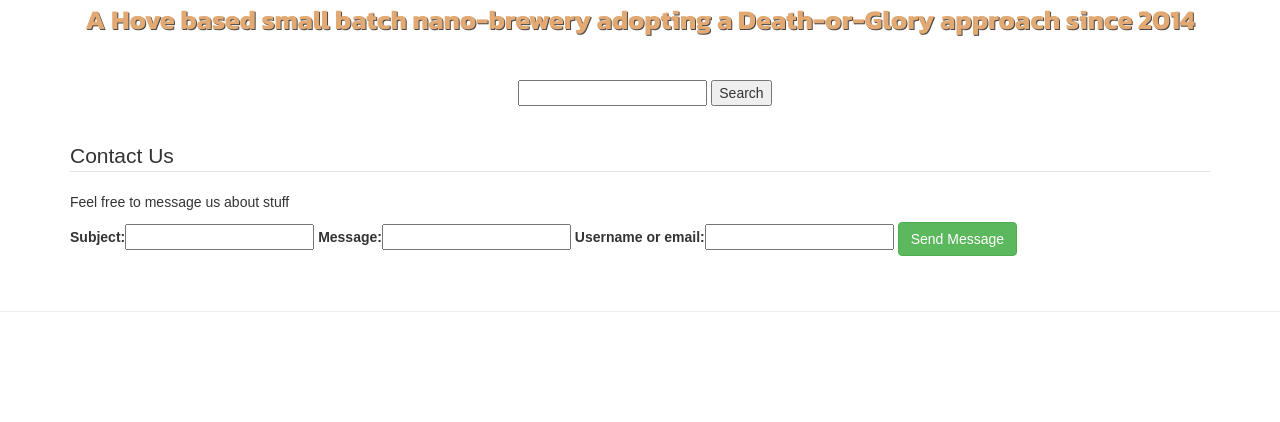
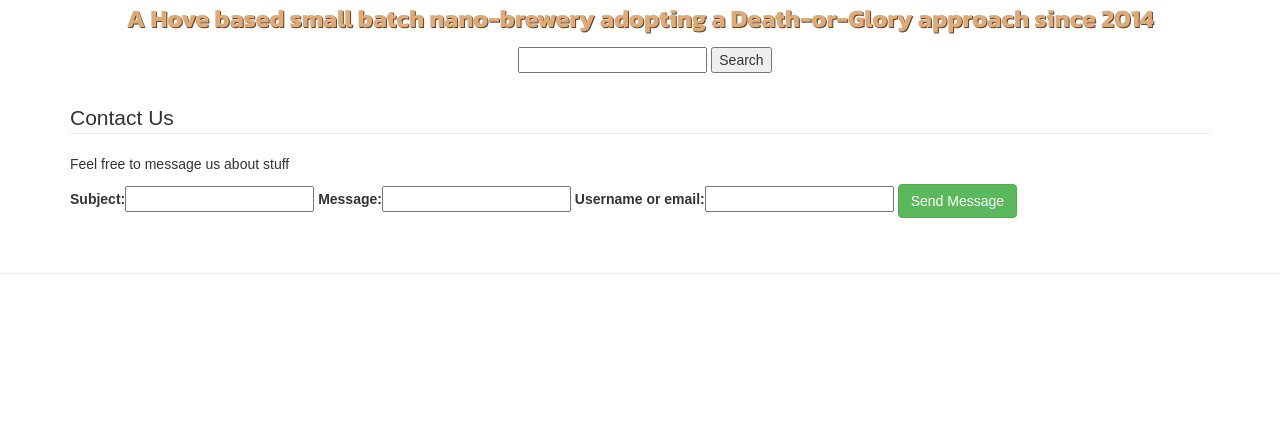
Before and after one commit to RobSimons1/ms4-ecommerce, a Django app: page /accounts/contact/ in a window 1280 px wide. Shown: the part 99-521 px from the top of the page. Run offline with Django 3.2, Linux system fonts and the light colour scheme; some libraries are stand-ins or nearby versions.

Commit message:
reduced statement font size and search padding, as all areas of search bar show in Heroku App

```diff
--- a/ecommerce/settings.py
+++ b/ecommerce/settings.py
@@ -11,7 +11,7 @@ https://docs.djangoproject.com/en/1.11/ref/settings/
 """
 
 import os
-# import env
+import env
 import dj_database_url
 
 # Build paths inside the project like this: os.path.join(BASE_DIR, ...)
--- a/static/css/custom.css
+++ b/static/css/custom.css
@@ -92,7 +92,7 @@
 /*------------------------------------Body*/
 
 .statement {
-    font-size: 27px;
+    font-size: 25px;
     font-weight: bolder;
     font-family: 'Kanit', sans-serif;
     color: #E2AA72;
@@ -104,8 +104,7 @@
 #search-bar {
     text-align: center;
     display: block;
-    padding-top: 20px;
-    padding-bottom: 15px;
+    padding-bottom: 10px;
 }
 
 /* Input for search bar */
```
